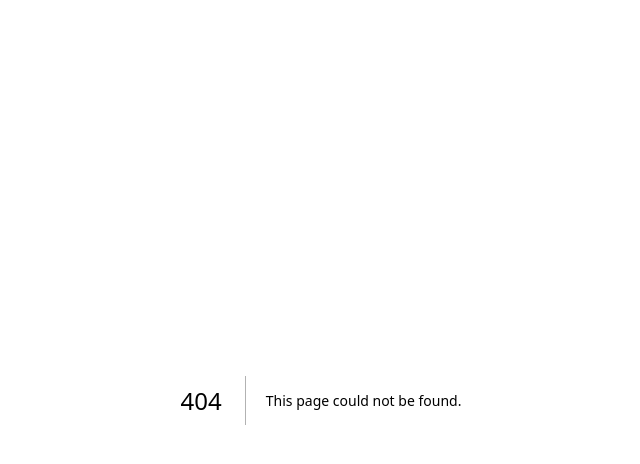
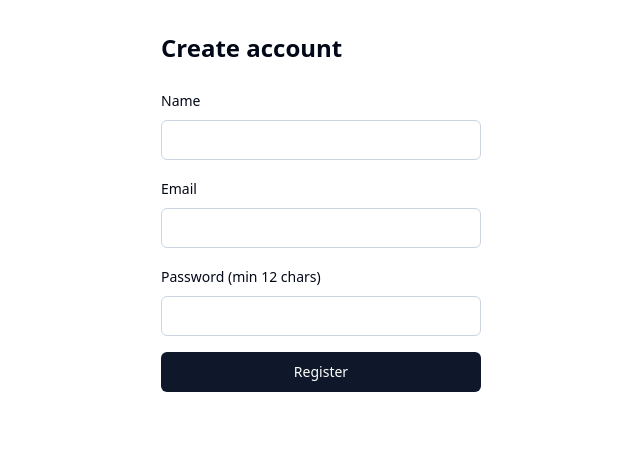
Before and after one commit to jakubcurik/claude-hub, a Next.js app in the folder apps/dashboard/: page /register in a window 1280 px wide. Before the commit this address had no page. Shown: the top 464 px of the page, without its empty margins (319-959 px from the left). Built offline with nearby package versions, Linux system fonts and the light colour scheme.

Commit message:
feat(dashboard): add login, register, setup pages with server actions

```diff
--- /dev/null
+++ b/apps/dashboard/src/app/login/actions.ts
@@ -0,0 +1,27 @@
+// SPDX-License-Identifier: Apache-2.0
+'use server';
+import { redirect } from 'next/navigation';
+import { cookies } from 'next/headers';
+
+export async function loginAction(formData: FormData): Promise<void> {
+  const email = String(formData.get('email') ?? '');
+  const password = String(formData.get('password') ?? '');
+  const base = process.env.HUB_SERVER_URL ?? 'http://localhost:3000';
+  const res = await fetch(`${base}/api/auth/login`, {
+    method: 'POST',
+    headers: { 'content-type': 'application/json' },
+    body: JSON.stringify({ email, password }),
+  });
+  if (!res.ok) {
+    const body = await res.json().catch(() => ({}));
+    throw new Error(body.message ?? 'Login failed');
+  }
+  const setCookie = res.headers.get('set-cookie');
+  if (setCookie) {
+    const m = setCookie.match(/hub_session=([^;]+)/);
+    if (m) {
+      cookies().set('hub_session', m[1]!, { httpOnly: true, sameSite: 'lax', path: '/' });
+    }
+  }
+  redirect('/');
+}
--- /dev/null
+++ b/apps/dashboard/src/app/login/page.tsx
@@ -0,0 +1,26 @@
+// SPDX-License-Identifier: Apache-2.0
+import { Button } from '@/components/ui/button';
+import { Input } from '@/components/ui/input';
+import { Label } from '@/components/ui/label';
+import { loginAction } from './actions';
+
+export default function LoginPage() {
+  return (
+    <main className="container mx-auto max-w-sm p-8">
+      <h1 className="mb-6 text-2xl font-semibold">Sign in</h1>
+      <form action={loginAction} className="space-y-4">
+        <div className="space-y-2">
+          <Label htmlFor="email">Email</Label>
+          <Input id="email" name="email" type="email" required />
+        </div>
+        <div className="space-y-2">
+          <Label htmlFor="password">Password</Label>
+          <Input id="password" name="password" type="password" required minLength={12} />
+        </div>
+        <Button type="submit" className="w-full">
+          Sign in
+        </Button>
+      </form>
+    </main>
+  );
+}
--- /dev/null
+++ b/apps/dashboard/src/app/register/actions.ts
@@ -0,0 +1,20 @@
+// SPDX-License-Identifier: Apache-2.0
+'use server';
+import { redirect } from 'next/navigation';
+
+export async function registerAction(formData: FormData): Promise<void> {
+  const email = String(formData.get('email') ?? '');
+  const password = String(formData.get('password') ?? '');
+  const name = String(formData.get('name') ?? '');
+  const base = process.env.HUB_SERVER_URL ?? 'http://localhost:3000';
+  const res = await fetch(`${base}/api/auth/register`, {
+    method: 'POST',
+    headers: { 'content-type': 'application/json' },
+    body: JSON.stringify({ email, password, name }),
+  });
+  if (!res.ok) {
+    const body = await res.json().catch(() => ({}));
+    throw new Error(body.message ?? 'Registration failed');
+  }
+  redirect('/login');
+}
--- /dev/null
+++ b/apps/dashboard/src/app/register/page.tsx
@@ -0,0 +1,30 @@
+// SPDX-License-Identifier: Apache-2.0
+import { Button } from '@/components/ui/button';
+import { Input } from '@/components/ui/input';
+import { Label } from '@/components/ui/label';
+import { registerAction } from './actions';
+
+export default function RegisterPage() {
+  return (
+    <main className="container mx-auto max-w-sm p-8">
+      <h1 className="mb-6 text-2xl font-semibold">Create account</h1>
+      <form action={registerAction} className="space-y-4">
+        <div className="space-y-2">
+          <Label htmlFor="name">Name</Label>
+          <Input id="name" name="name" required />
+        </div>
+        <div className="space-y-2">
+          <Label htmlFor="email">Email</Label>
+          <Input id="email" name="email" type="email" required />
+        </div>
+        <div className="space-y-2">
+          <Label htmlFor="password">Password (min 12 chars)</Label>
+          <Input id="password" name="password" type="password" required minLength={12} />
+        </div>
+        <Button type="submit" className="w-full">
+          Register
+        </Button>
+      </form>
+    </main>
+  );
+}
--- /dev/null
+++ b/apps/dashboard/src/app/setup/actions.ts
@@ -0,0 +1,20 @@
+// SPDX-License-Identifier: Apache-2.0
+'use server';
+import { redirect } from 'next/navigation';
+
+export async function setupAction(formData: FormData): Promise<void> {
+  const email = String(formData.get('email') ?? '');
+  const password = String(formData.get('password') ?? '');
+  const name = String(formData.get('name') ?? '');
+  const base = process.env.HUB_SERVER_URL ?? 'http://localhost:3000';
+  const res = await fetch(`${base}/api/setup/init`, {
+    method: 'POST',
+    headers: { 'content-type': 'application/json' },
+    body: JSON.stringify({ email, password, name }),
+  });
+  if (!res.ok) {
+    const body = await res.json().catch(() => ({}));
+    throw new Error(body.message ?? 'Setup failed');
+  }
+  redirect('/login');
+}
--- /dev/null
+++ b/apps/dashboard/src/app/setup/page.tsx
@@ -0,0 +1,43 @@
+// SPDX-License-Identifier: Apache-2.0
+import { redirect } from 'next/navigation';
+import { Button } from '@/components/ui/button';
+import { Input } from '@/components/ui/input';
+import { Label } from '@/components/ui/label';
+import { setupAction } from './actions';
+
+async function getStatus(): Promise<{ needsSetup: boolean }> {
+  const base = process.env.HUB_SERVER_URL ?? 'http://localhost:3000';
+  const res = await fetch(`${base}/api/setup/status`, { cache: 'no-store' });
+  if (!res.ok) return { needsSetup: false };
+  return res.json() as Promise<{ needsSetup: boolean }>;
+}
+
+export default async function SetupPage() {
+  const { needsSetup } = await getStatus();
+  if (!needsSetup) {
+    redirect('/login');
+  }
+  return (
+    <main className="container mx-auto max-w-sm p-8">
+      <h1 className="mb-2 text-2xl font-semibold">Welcome to Claude Hub</h1>
+      <p className="mb-6 text-sm text-slate-600">Create the root admin account to continue.</p>
+      <form action={setupAction} className="space-y-4">
+        <div className="space-y-2">
+          <Label htmlFor="name">Name</Label>
+          <Input id="name" name="name" required />
+        </div>
+        <div className="space-y-2">
+          <Label htmlFor="email">Email</Label>
+          <Input id="email" name="email" type="email" required />
+        </div>
+        <div className="space-y-2">
+          <Label htmlFor="password">Password (min 12 chars)</Label>
+          <Input id="password" name="password" type="password" required minLength={12} />
+        </div>
+        <Button type="submit" className="w-full">
+          Create admin
+        </Button>
+      </form>
+    </main>
+  );
+}
```
